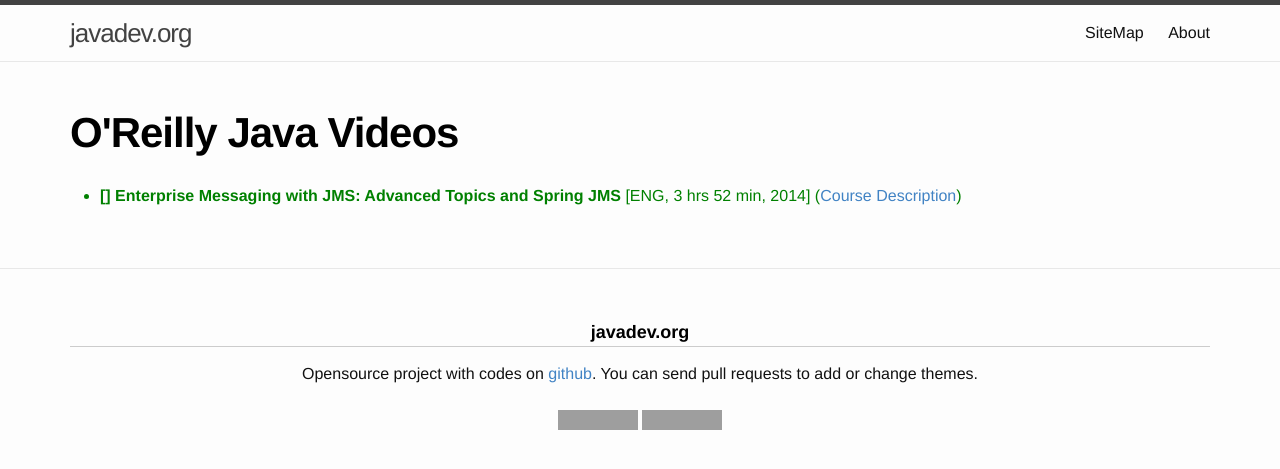
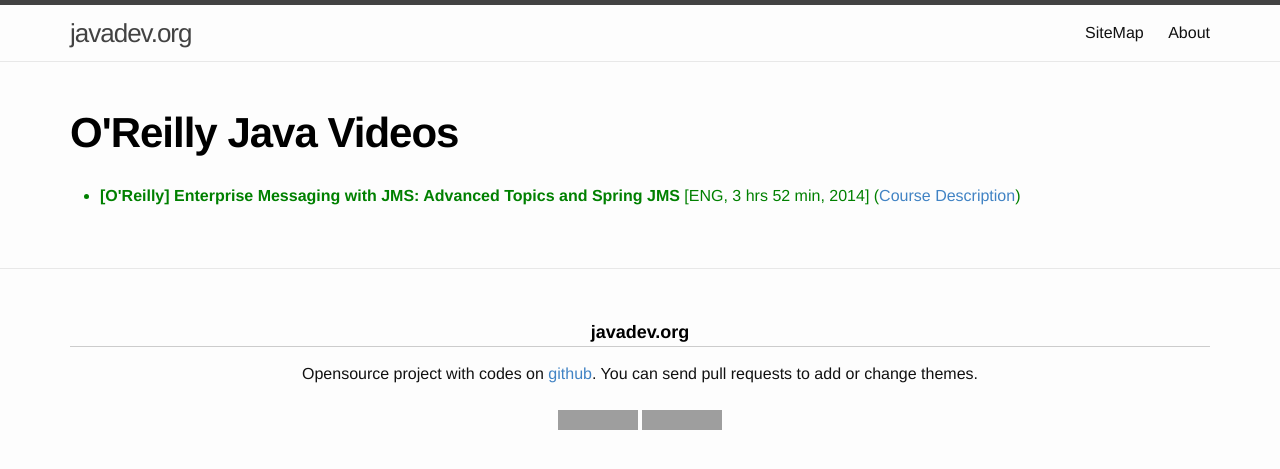
Before and after one commit to webmakaka/javadev.org, a Jekyll site: the page built from website/library/collections/video/paid/oreilly.md, in a window 1280 px wide. Shown: the top 469 px of the page. Built offline with Jekyll 4.4.1, drawn with Linux system fonts in a browser that asks for light colours; grey boxes are pictures that could not be loaded.

Commit message:
Update oreilly.md

```diff
--- a/website/library/collections/video/paid/oreilly.md
+++ b/website/library/collections/video/paid/oreilly.md
@@ -5,6 +5,6 @@
 ---
 
 <ul>
-	<li style="color:green"><strong>[] Enterprise Messaging with JMS: Advanced Topics and Spring JMS</strong> [ENG, 3 hrs 52 min, 2014] (<a href="http://shop.oreilly.com/product/0636920034865.do">Course Description</a>)</li>
+	<li style="color:green"><strong>[O'Reilly] Enterprise Messaging with JMS: Advanced Topics and Spring JMS</strong> [ENG, 3 hrs 52 min, 2014] (<a href="http://shop.oreilly.com/product/0636920034865.do">Course Description</a>)</li>
 
 </ul>
```
